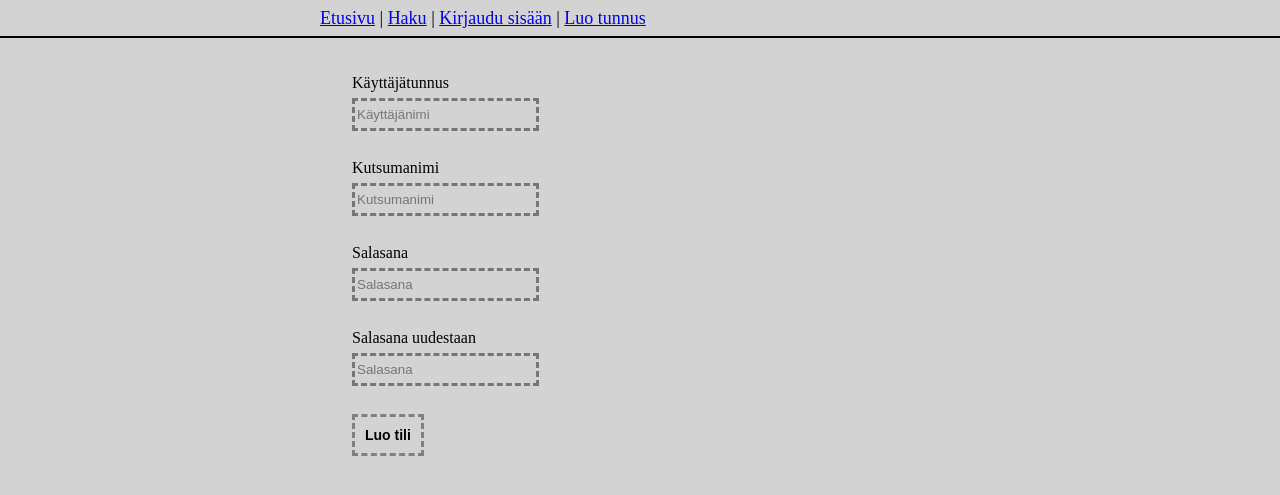
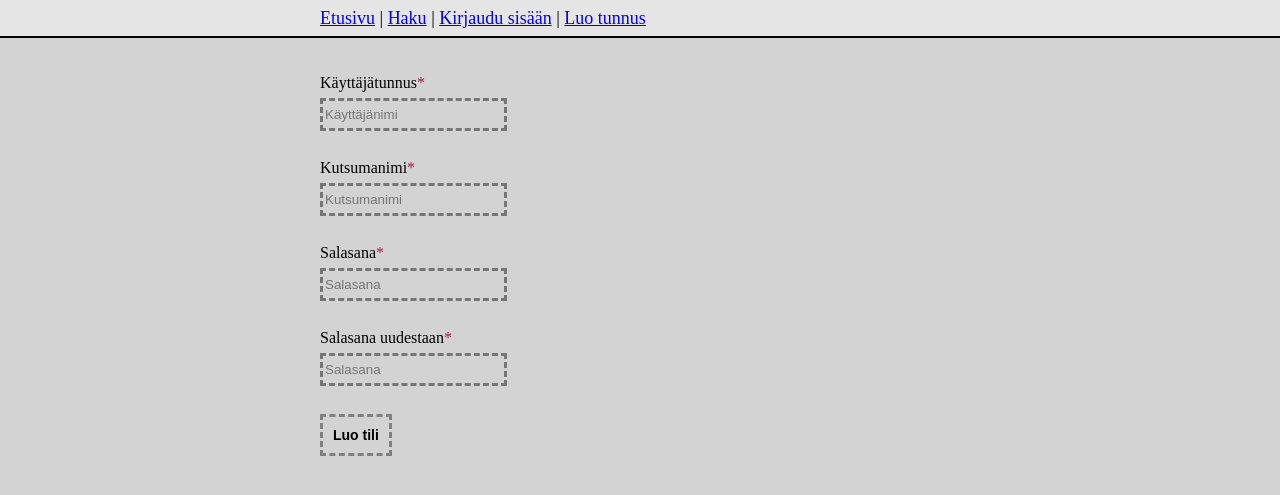
Before and after one commit to okkohy/juhlakutsu, a Flask app: page /register in a window 1280 px wide. Shown: the top 495 px of the page. Run offline with Flask 3, Linux system fonts and the light colour scheme.

Commit message:
improve ui/ux with better labels and css

```diff
--- a/app.py
+++ b/app.py
@@ -1,3 +1,4 @@
+from datetime import datetime, timedelta
 import math
 import sqlite3
 import secrets
@@ -89,7 +90,16 @@ def register():
 def create_party():
     if request.method == "GET":
         categories = party.get_categories()
-        return render_template("create_form.html", categories=categories)
+        yesterday = datetime.today().date().strftime("%Y-%m-%dT%H:%M")
+        max_date = (datetime.today().date() + timedelta(365 * 5)).strftime(
+            "%Y-%m-%dT%H:%M"
+        )
+        return render_template(
+            "create_form.html",
+            categories=categories,
+            yesterday=yesterday,
+            max_date=max_date,
+        )
     elif request.method == "POST":
         users.require_login()
         users.check_csrf()
@@ -100,7 +110,9 @@ def create_party():
         entry_fee = request.form["entry_fee"]
         category_id = request.form["category"]
         try:
-            party_id = party.create_party(title, description, start_date, entry_fee, category_id)
+            party_id = party.create_party(
+                title, description, start_date, entry_fee, category_id
+            )
         except ValueError as err:
             flash(str(err))
             return redirect("/create")
@@ -115,15 +127,21 @@ def edit_party(party_id: int):
     users.require_login()
     maybe_party = party.get_party(party_id)
     categories = party.get_categories()
+    yesterday = datetime.today().date().strftime("%Y-%m-%dT%H:%M")
+    max_date = (datetime.today().date() + timedelta(365 * 5)).strftime("%Y-%m-%dT%H:%M")
     if maybe_party is None:
-        abort(404)
+        return abort(404)
     if maybe_party["organizer_id"] != session["user_id"]:
-        abort(403)
+        return abort(403)
     # Filter out the category that is currently selected
     categories = [cat for cat in categories if cat["id"] != maybe_party["category_id"]]
     if request.method == "GET":
         return render_template(
-            "edit_form.html", party=maybe_party, categories=categories
+            "edit_form.html",
+            party=maybe_party,
+            categories=categories,
+            yesterday=yesterday,
+            max_date=max_date,
         )
     # elif method == "POST":
     users.check_csrf()
--- a/src/party.py
+++ b/src/party.py
@@ -270,8 +270,6 @@ def get_categories() -> list:
     return [{"id": category[0], "name": category[1]} for category in result]
 
 
-
-
 def set_category(party_id: int, new_category_id: str | None) -> None:
     category_ids = [str(cat["id"]) for cat in get_categories()]
     if new_category_id and new_category_id in category_ids:
--- a/static/styles.css
+++ b/static/styles.css
@@ -8,12 +8,18 @@ header {
   left: 0px;
   border-bottom: 2px solid black;
   width: 100vw;
+  background-color: #e5e5e5;
 }
 nav {
   width: 50vw;
   margin: auto;
   line-height: 2em;
   font-size: 18px;
+  background-color: #e5e5e5;
+}
+
+nav > a, nav > span {
+  background-color: #e5e5e5;
 }
 
 .main {
@@ -108,6 +114,11 @@ input {
   line-height: 14px;
 }
 
+label.required::after {
+  content: "*";
+  color: #aa1d4b;
+}
+
 select {
   height: 32px;
 }
@@ -121,7 +132,7 @@ dialog {
 }
 
 .form, .party-big {
-  max-width: max(45vw, 250px);
+  max-width: max(50vw, 250px);
   margin: auto;
   margin-top: 74px;
 }
--- a/templates/register_form.html
+++ b/templates/register_form.html
@@ -5,7 +5,7 @@
 {% block content %}
 <form action="/register" method="post" class="form">
   <p>
-  <label for="username">Käyttäjätunnus</label>
+  <label for="username" class="required" title="Pakollinen kenttä">Käyttäjätunnus</label>
   <br>
   <input
       type="text"
@@ -14,7 +14,7 @@
       required>
   </p>
   <p>
-  <label for="displayname">Kutsumanimi</label>
+  <label for="displayname" class="required" title="Näkyy muille käyttäjille. Pakollinen">Kutsumanimi</label>
   <br>
   <input
       type="text"
@@ -23,7 +23,7 @@
       required>
   </p>
   <p>
-  <label for="password">Salasana</label>
+  <label for="password" class="required" title="Pakollinen kenttä. 10-200 merkkiä">Salasana</label>
   <br>
   <input
       type="password"
@@ -32,7 +32,7 @@
       required>
   </p>
   <p>
-  <label for="password2">Salasana uudestaan</label>
+  <label for="password2" class="required" title="Pakollinen kenttä. 10-200 merkkiä">Salasana uudestaan</label>
   <br>
   <input
       type="password"
```
Also changed, not shown: templates/create_form.html (+6 -4 lines), templates/edit_form.html (+9 -3 lines), templates/login_form.html (+8 -2 lines).
